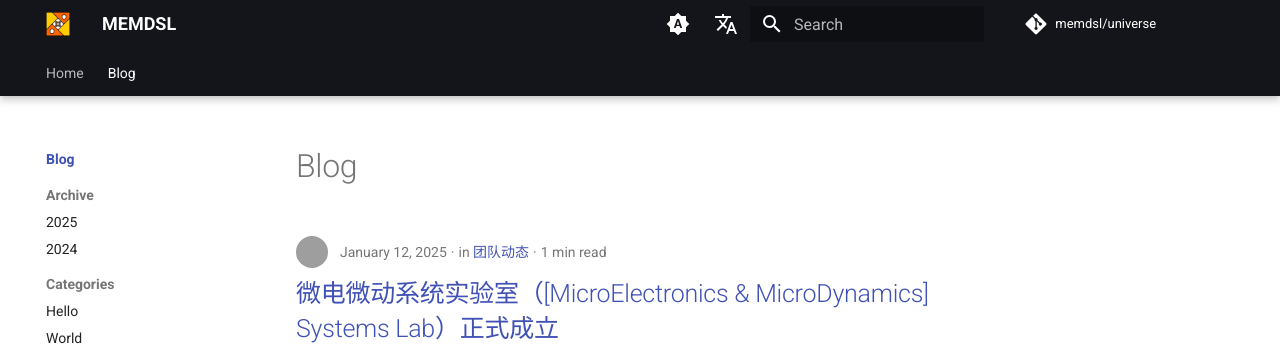
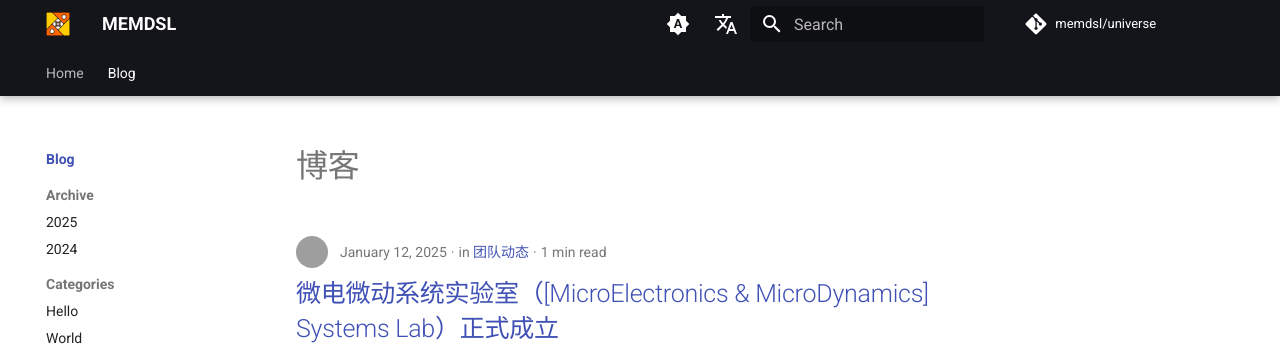
Before and after one commit to memdsl/universe, an MkDocs documentation site: the page built from docs/blog/index.md, in a window 1280 px wide. Shown: the top 346 px of the page. Built offline with MkDocs 1.6.1 and Material for MkDocs 9.7.7, drawn with Linux system fonts in a browser that asks for light colours; plug-ins that fetch from the network failed and are left out; comment, search, counter and statistics services are not loaded; grey boxes are pictures that could not be loaded.

Commit message:
feat: update blog index

```diff
--- a/docs/blog/index.md
+++ b/docs/blog/index.md
@@ -1 +1 @@
-# Blog
+# 博客
```
